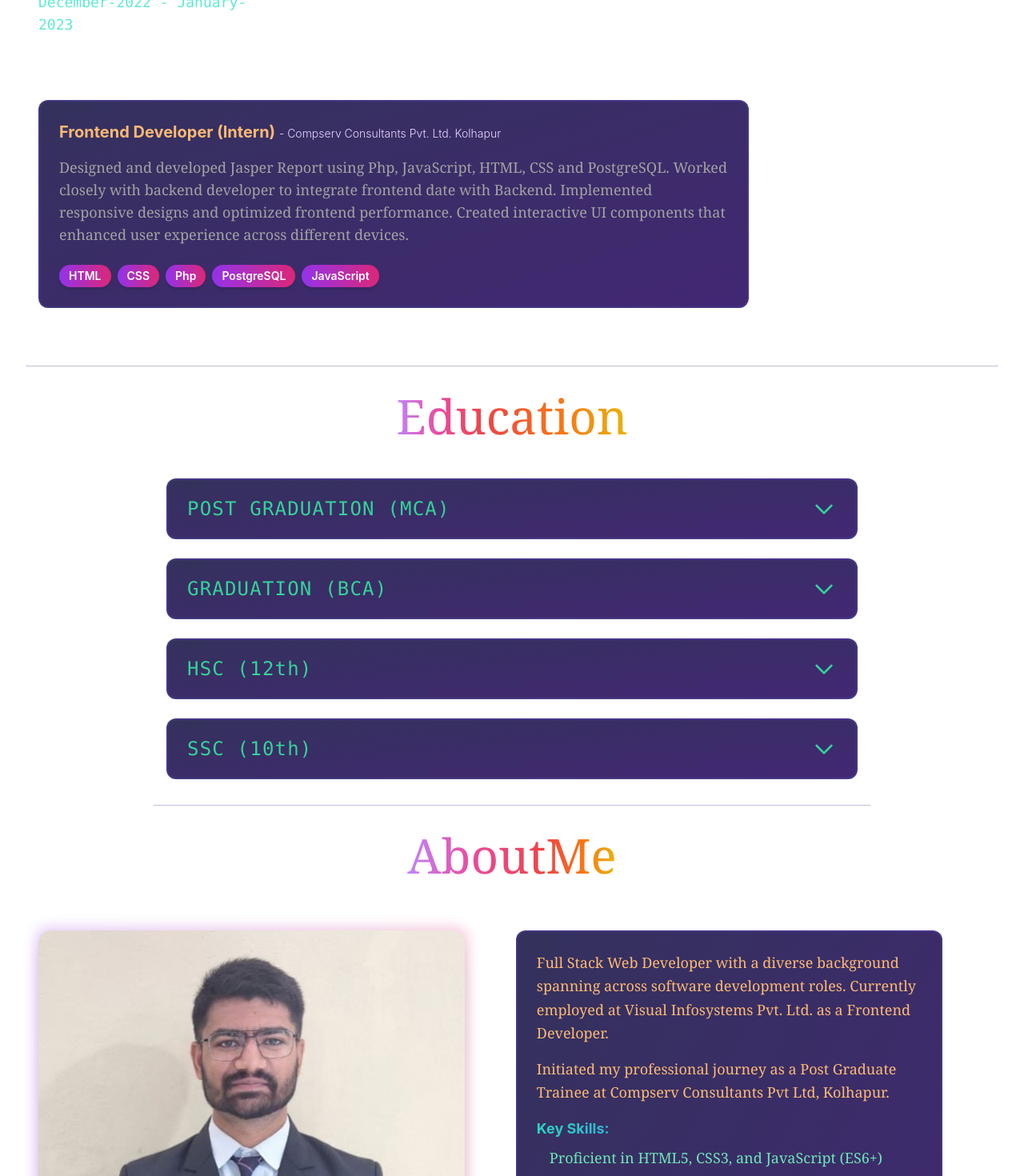
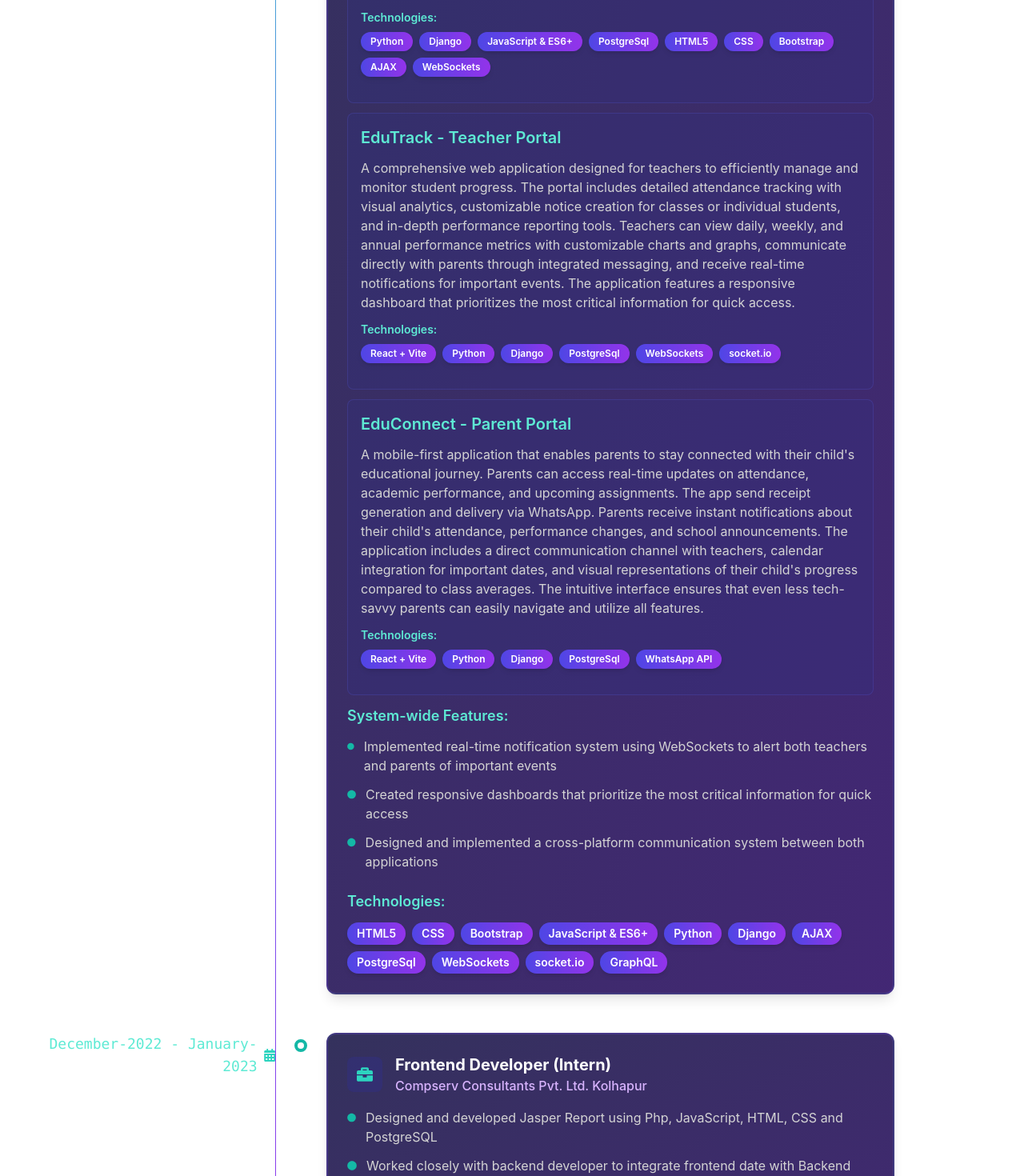
Before and after one commit to tushar782/react_portfolio, a React (Vite) app: page / in a window 1280 px wide. Shown: the part 1280-2750 px from the top of the page at 80% size. Built offline with nearby package versions, Linux system fonts and the light colour scheme.

Commit message:
Update Exprience.jsx
Add the Exprience

```diff
--- a/src/components/Exprience.jsx
+++ b/src/components/Exprience.jsx
@@ -1,7 +1,17 @@
 import { EXPERIENCES } from "../constants";
 import { motion } from "framer-motion";
+import { FaBriefcase, FaCalendarAlt, FaCircle, FaGithub, FaExternalLinkAlt } from "react-icons/fa";
 
 const Experience = () => {
+  // Function to convert description string into bullet points
+  const formatDescriptionToBullets = (description) => {
+    // Split by periods, filter out empty strings, and trim each point
+    return description
+      .split(".")
+      .filter(point => point.trim().length > 0)
+      .map(point => point.trim());
+  };
+
   return (
     <div className="max-w-7xl mx-auto px-4 py-8 border-b border-indigo-900/30">
       <motion.h1
@@ -14,47 +24,149 @@ const Experience = () => {
           Experience
         </span>
       </motion.h1>
-      <div>
+
+      <div className="relative">
+        {/* Timeline line */}
+        <div className="absolute left-8 lg:left-1/4 w-px h-full bg-gradient-to-b from-teal-400 via-indigo-500 to-purple-600 hidden lg:block"></div>
+
         {EXPERIENCES.map((experience, index) => (
           <div
             key={index}
-            className="mb-10 flex flex-wrap gap-8 lg:gap-16 items-start lg:items-center"
+            className="mb-12 flex flex-wrap gap-8 lg:gap-16 items-start"
           >
             <motion.div
               whileInView={{ opacity: 1, x: 0 }}
               initial={{ opacity: 0, x: -100 }}
-              transition={{ duration: 1 }}
-              className="w-full lg:w-1/4"
+              transition={{ duration: 0.7 }}
+              className="w-full lg:w-1/4 relative"
             >
-              <p className="text-lg text-teal-300 font-mono mb-4">
+              <div className="lg:text-right">
+                <div className="flex items-center lg:justify-end mb-2">
+                  <FaCalendarAlt className="text-teal-400 mr-2 lg:order-2 lg:ml-2 lg:mr-0" />
+                  <p className="text-lg text-teal-300 font-mono">
                     {experience.year}
                   </p>
+                </div>
+
+                <div className="hidden lg:block absolute right-0 top-0 w-4 h-4 rounded-full bg-white border-4 border-teal-500 transform translate-x-10 mt-2"></div>
+              </div>
             </motion.div>
 
             <motion.div
               whileInView={{ opacity: 1, x: 0 }}
               initial={{ opacity: 0, x: 100 }}
-              transition={{ duration: 1 }}
-              className="w-full lg:w-3/4 bg-gradient-to-br from-indigo-950/90 to-violet-950/90 backdrop-blur-sm p-6 rounded-xl border-2 border-indigo-500/20 hover:border-indigo-500/40 transition-all duration-300"
+              transition={{ duration: 0.7 }}
+              className="w-full lg:w-3/5 bg-gradient-to-br from-indigo-950/90 to-violet-950/90 backdrop-blur-sm p-6 rounded-xl border-2 border-indigo-500/20 hover:border-indigo-500/40 transition-all duration-300 shadow-lg hover:shadow-xl"
             >
-              <h6 className="mb-4 font-bold text-xl text-orange-300">
-                {experience.role}{" "}
-                <span className="text-sm text-purple-200 font-light">
-                  - {experience.company}
+              <div className="flex items-center mb-4">
+                <div className="p-3 bg-indigo-900/50 rounded-lg mr-4">
+                  <FaBriefcase className="text-xl text-teal-400" />
+                </div>
+                <div>
+                  <h6 className="font-bold text-xl text-white">
+                    {experience.role}
+                  </h6>
+                  <p className="text-purple-300 font-medium">
+                    {experience.company}
+                  </p>
+                </div>
+              </div>
+
+              <div className="space-y-3 mb-6">
+                {index === 0 ? (
+                  // For VISUAL INFOSYSTEMS experience
+                  <>
+                    <div className="space-y-3">
+                      <h3 className="text-lg font-semibold text-teal-300 mb-1">Core Responsibilities:</h3>
+                      <div className="flex items-start">
+                        <FaCircle className="text-teal-500 mt-1.5 mr-3 text-xs" />
+                        <p className="text-neutral-300">Lead a team in developing and maintaining web applications, including a School/College ERP management system</p>
+                      </div>
+                      <div className="flex items-start">
+                        <FaCircle className="text-teal-500 mt-1.5 mr-3 text-xs" />
+                        <p className="text-neutral-300">Implemented stored procedures and functions for efficient data handling and retrieval</p>
+                      </div>
+                      <div className="flex items-start">
+                        <FaCircle className="text-teal-500 mt-1.5 mr-3 text-xs" />
+                        <p className="text-neutral-300">Optimized database queries to handle large volumes of student data and performance metrics efficiently</p>
+                      </div>
+                    </div>
+
+                    {/* Render projects for the first experience */}
+                    {experience.projects && experience.projects.map((project, projectIndex) => (
+                      <div key={projectIndex} className="space-y-3 mt-6 p-4 bg-indigo-900/30 rounded-lg border border-indigo-500/20">
+                        <h3 className="text-xl font-semibold text-teal-300 mb-1">{project.title}</h3>
+                        <p className="text-neutral-300 mb-4">{project.description}</p>
+
+                        <div>
+                          <h4 className="text-sm font-semibold text-teal-300 mb-2">Technologies:</h4>
+                          <div className="flex flex-wrap gap-2 mb-4">
+                            {project.technologies.map((tech, techIndex) => (
+                              <span
+                                key={techIndex}
+                                className="inline-block bg-gradient-to-r from-indigo-600 to-purple-600 text-white rounded-full px-3 py-1 text-xs font-semibold shadow-md"
+                              >
+                                {tech}
                               </span>
-              </h6>
-              <p className="text-lg text-neutral-400 font-serif mb-6">
-                {experience.description}
-              </p>
+                            ))}
+                          </div>
+                        </div>
+
+                        {/* Links */}
+                        <div className="flex gap-4">
+                          {project.link && (
+                            <a href={project.link} target="_blank" rel="noopener noreferrer" className="inline-flex items-center text-teal-400 hover:text-teal-300 transition-colors">
+                              <FaExternalLinkAlt className="mr-2" /> Live Demo
+                            </a>
+                          )}
+                          {project.github && (
+                            <a href={project.github} target="_blank" rel="noopener noreferrer" className="inline-flex items-center text-teal-400 hover:text-teal-300 transition-colors">
+                              <FaGithub className="mr-2" /> GitHub
+                            </a>
+                          )}
+                        </div>
+                      </div>
+                    ))}
+
+                    <div className="space-y-3 mt-6">
+                      <h3 className="text-lg font-semibold text-teal-300 mb-1">System-wide Features:</h3>
+                      <div className="flex items-start">
+                        <FaCircle className="text-teal-500 mt-1.5 mr-3 text-xs" />
+                        <p className="text-neutral-300">Implemented real-time notification system using WebSockets to alert both teachers and parents of important events</p>
+                      </div>
+                      <div className="flex items-start">
+                        <FaCircle className="text-teal-500 mt-1.5 mr-3 text-xs" />
+                        <p className="text-neutral-300">Created responsive dashboards that prioritize the most critical information for quick access</p>
+                      </div>
+                      <div className="flex items-start">
+                        <FaCircle className="text-teal-500 mt-1.5 mr-3 text-xs" />
+                        <p className="text-neutral-300">Designed and implemented a cross-platform communication system between both applications</p>
+                      </div>
+                    </div>
+                  </>
+                ) : (
+                  // For other experiences
+                  formatDescriptionToBullets(experience.description).map((point, i) => (
+                    <div key={i} className="flex items-start">
+                      <FaCircle className="text-teal-500 mt-1.5 mr-3 text-xs" />
+                      <p className="text-neutral-300">{point}</p>
+                    </div>
+                  ))
+                )}
+              </div>
+
+              <div>
+                <h3 className="text-lg font-semibold text-teal-300 mb-3">Technologies:</h3>
                 <div className="flex flex-wrap gap-2">
                   {experience.technologies.map((tech, techIndex) => (
                     <span
                       key={techIndex}
-                    className="inline-block bg-gradient-to-r from-purple-600 to-pink-600 text-white rounded-full px-3 py-1 text-sm font-semibold shadow-md"
+                      className="inline-block bg-gradient-to-r from-indigo-600 to-purple-600 text-white rounded-full px-3 py-1 text-sm font-semibold shadow-md"
                     >
                       {tech}
                     </span>
                   ))}
+                </div>
               </div>
             </motion.div>
           </div>
```
Lines whose indentation alone changed are shown as unchanged.
